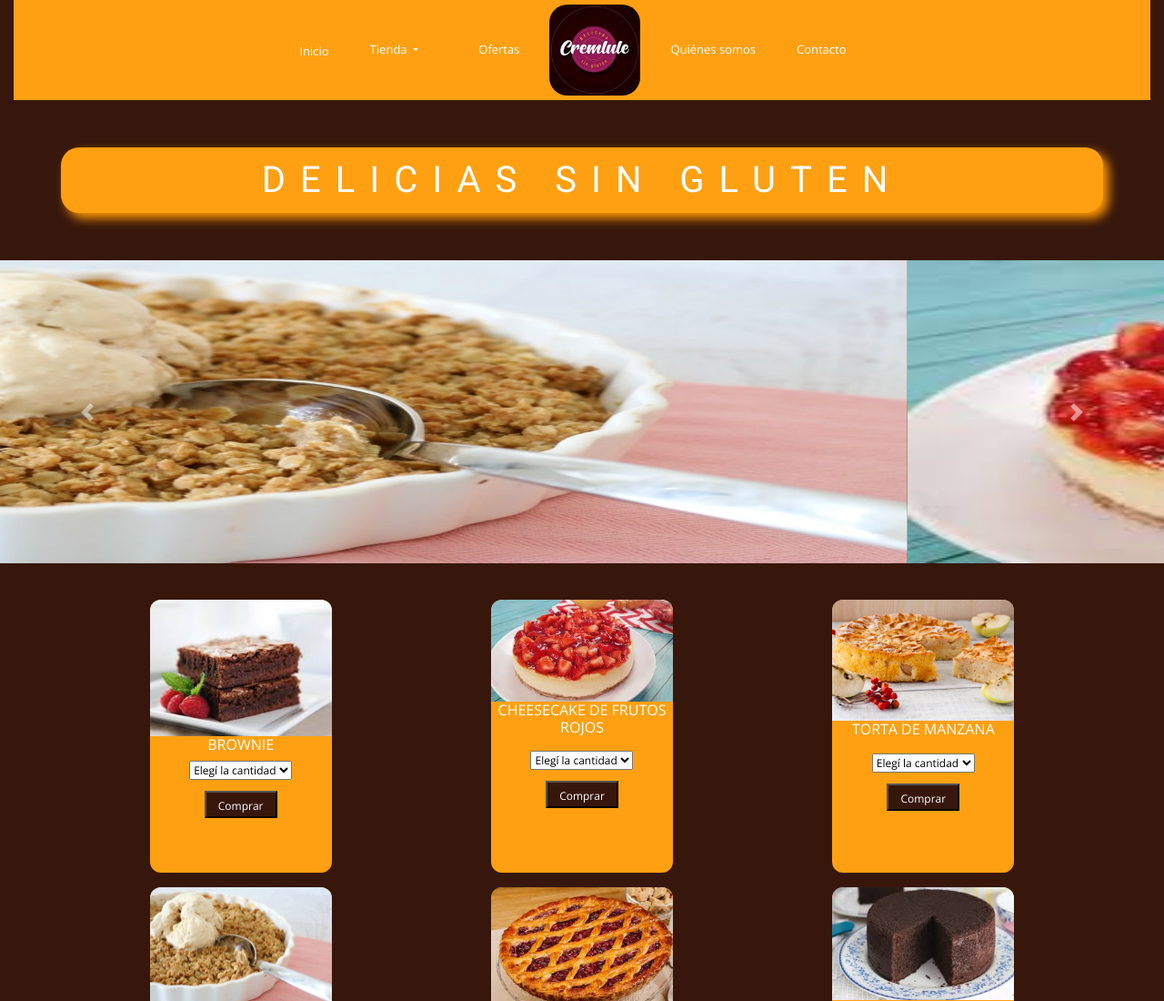
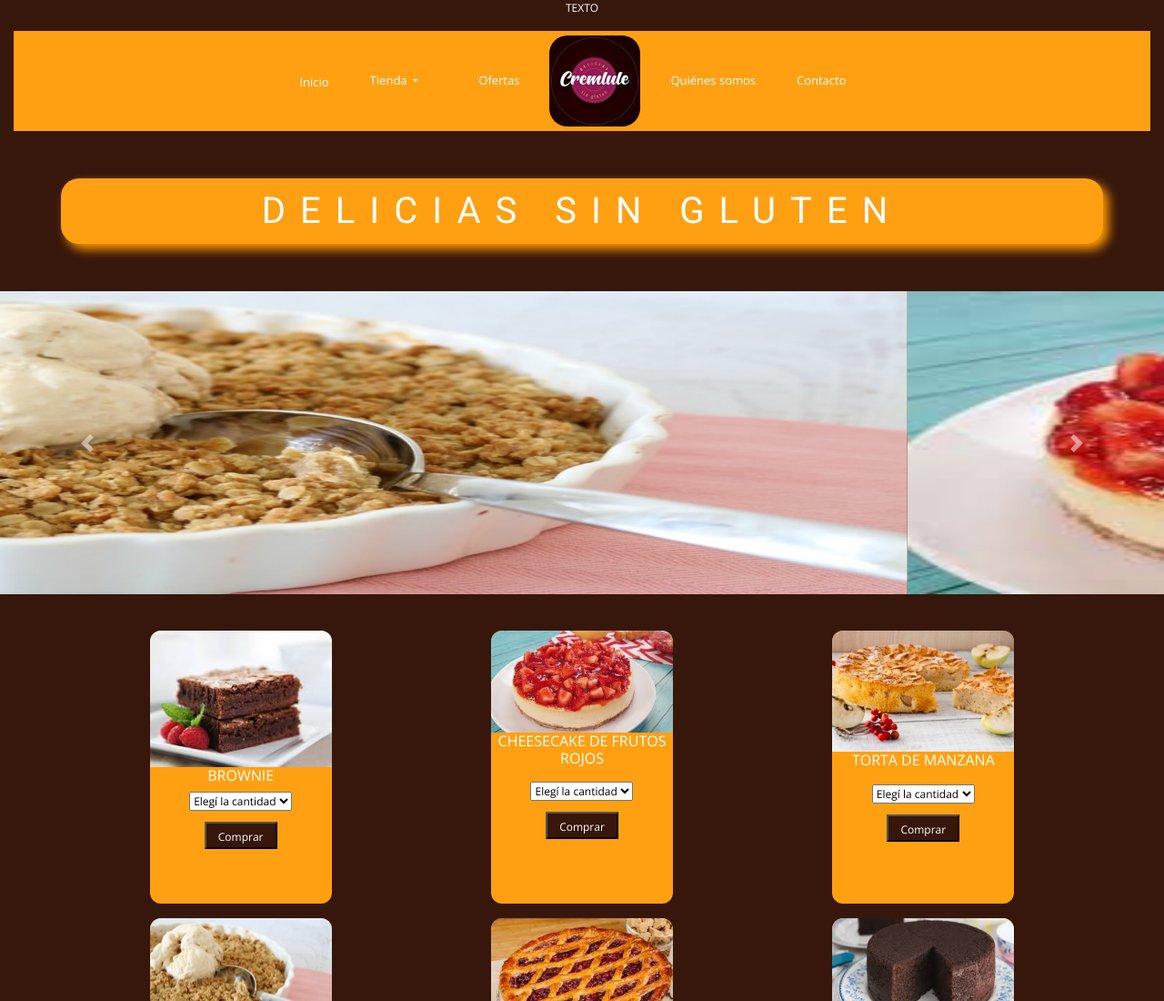
Before and after one commit to PedroBraude/Cremlule, a website: page index.html in a window 1280 px wide. Shown: the top 1100 px of the page at 91% size. Drawn offline with nearby package versions, Linux system fonts and the light colour scheme.

Commit message:
novo clear

```diff
--- a/index.html
+++ b/index.html
@@ -17,6 +17,8 @@
 	<script src="https://kit.fontawesome.com/1a12fd121e.js" crossorigin="anonymous"></script>
 </head>
 <body>
+
+	<p>texto</p>
 
 	<div class="container-fluid">
 		<div class="row">
```
